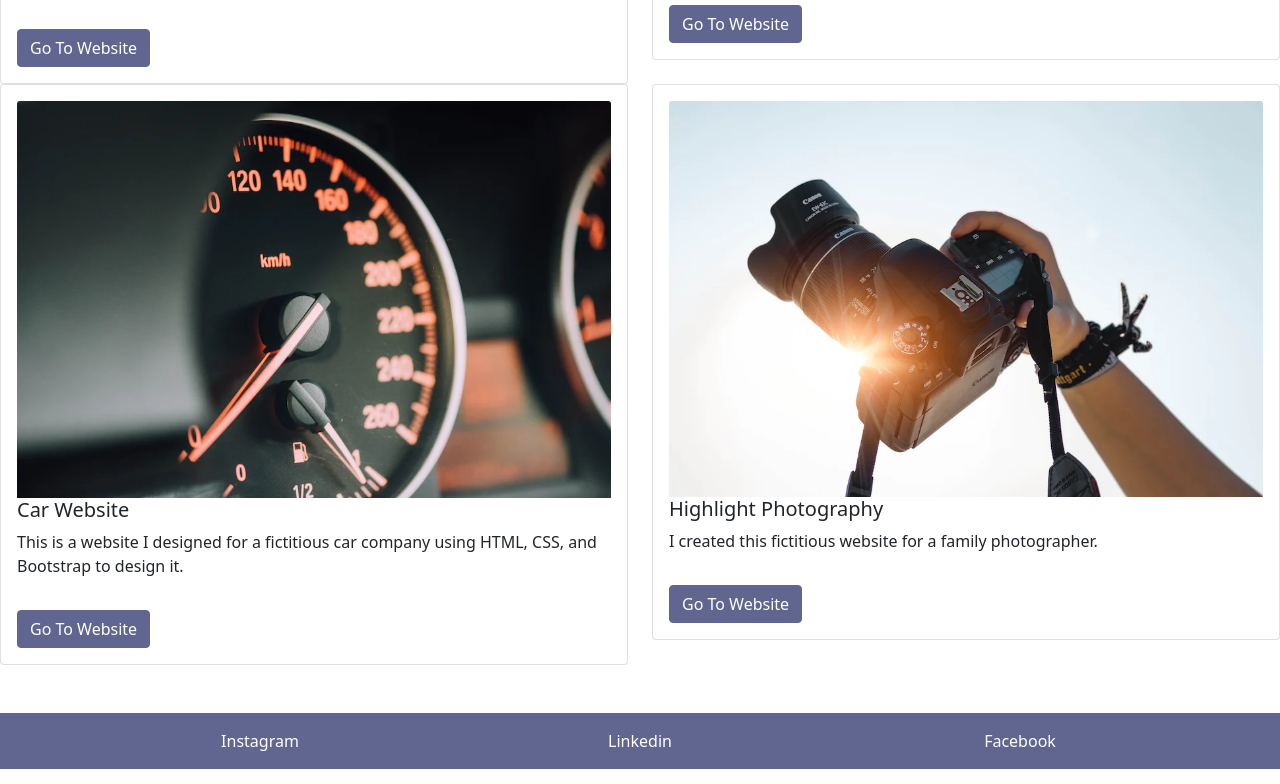
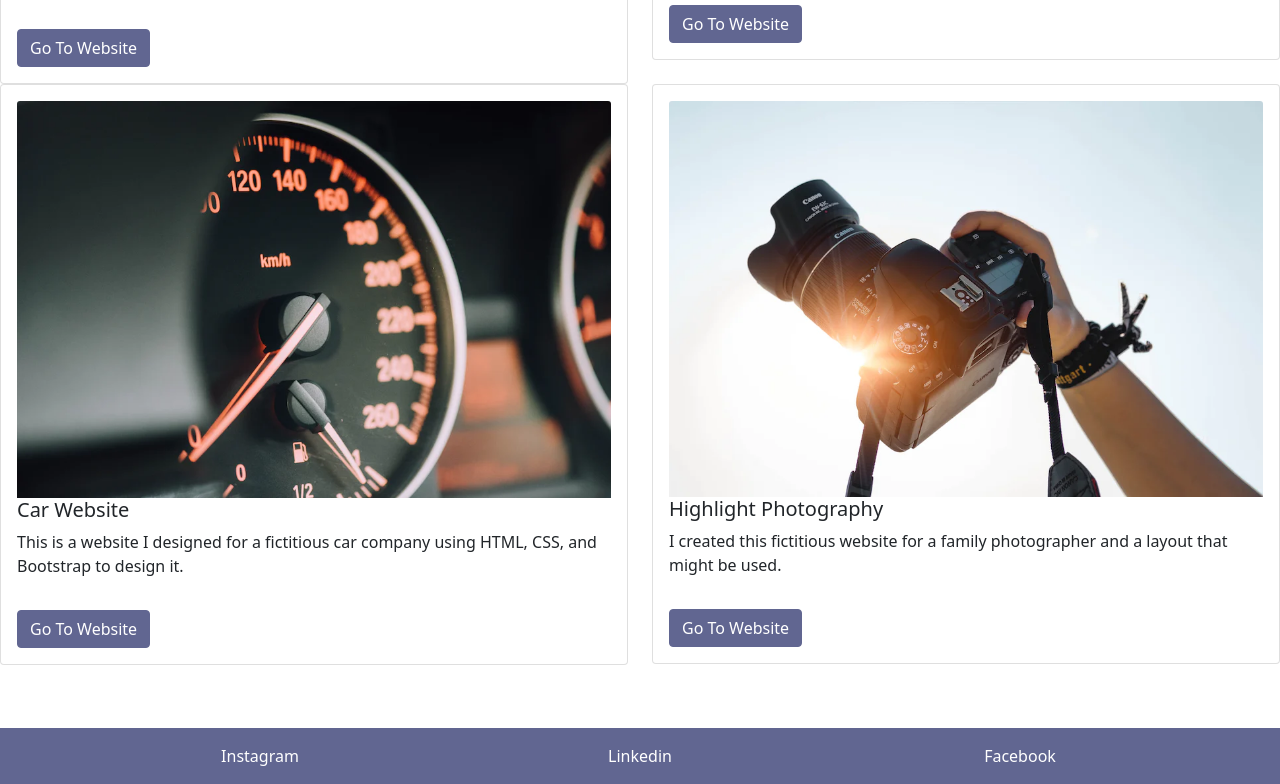
Before and after one commit to WSU-SoC-WEB2890-CU/web2890-portfolio-website-ktarner, a website built with Vite: page src/projects.html in a window 1280 px wide. Shown: the part 642-1426 px from the top of the page. Built offline with nearby package versions, Linux system fonts and the light colour scheme.

Commit message:
final submission

```diff
--- a/src/projects.html
+++ b/src/projects.html
@@ -88,7 +88,7 @@
         <div class="card-body">
           <img src="images/famPhoto.jpg" class="card-img-top" alt="car">
           <h5 class="card-title">Highlight Photography</h5>
-          <p class="card-text">I created this fictitious website for a family photographer.</p>
+          <p class="card-text">I created this fictitious website for a family photographer and a layout that might be used.</p>
           <a class="btn btn-primary mt-3" href="https://friendly-lokum-d39776.netlify.app/index.html" role="button">Go To Website</a>
         </div>
       </div>
```
